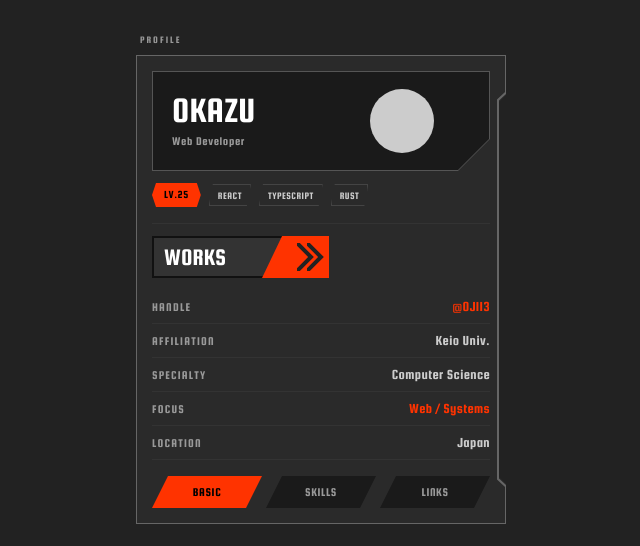
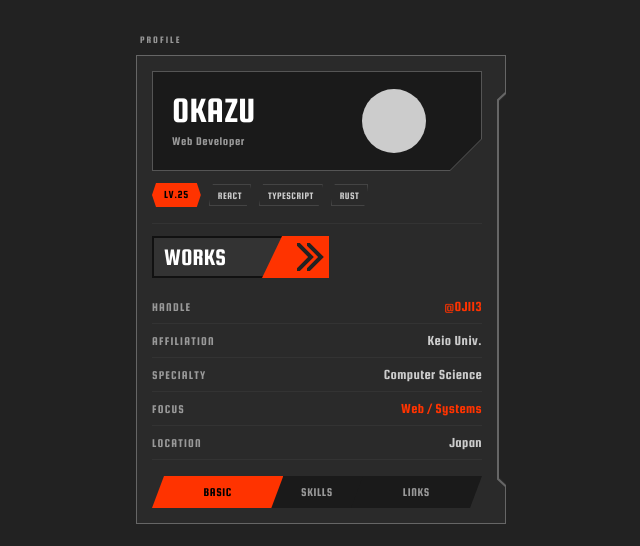
Before and after one commit to OJII3/ojii3.dev, a React (Vite) app: page / in a window 1280 px wide. Shown: the top 546 px of the page, without its empty margins (319-959 px from the left). Built offline with nearby package versions, Linux system fonts and the light colour scheme.

Commit message:
fix: プロフィールパネルのスタイル調整
- ノッチ分の右パディングを追加 (pr-6)
- タブ間の距離を縮小 (clipPath角度縮小 + 負マージンで重ね合わせ)

```diff
--- a/src/components/profile-panel.tsx
+++ b/src/components/profile-panel.tsx
@@ -104,7 +104,7 @@ export function ProfilePanel() {
               "polygon(0 0, 100% 0, 100% 40px, calc(100% - 8px) 48px, calc(100% - 8px) calc(100% - 48px), 100% calc(100% - 40px), 100% 100%, 0 100%)",
           }}
         >
-          <div className="p-4 pb-4">
+          <div className="p-4 pr-6 pb-4">
             {/* Name & Avatar area */}
             <div
               className="relative h-[100px] w-full"
@@ -166,20 +166,20 @@ export function ProfilePanel() {
             </div>
 
             {/* Tab bar */}
-            <div className="flex gap-1 mt-4">
-              {TABS.map((tab) => (
+            <div className="flex mt-4">
+              {TABS.map((tab, i) => (
                 <button
                   key={tab}
                   type="button"
                   onClick={() => setActiveTab(tab)}
-                  className={`flex-1 h-[32px] text-[12px] font-squada tracking-wider transition-colors ${
+                  className={`flex-1 h-[32px] text-[12px] font-squada tracking-wider transition-colors ${i > 0 ? "-ml-8" : ""} ${
                     activeTab === tab
-                      ? "bg-accent text-text-on-accent"
+                      ? "bg-accent text-text-on-accent z-10"
                       : "bg-bg-dark text-muted-light hover:text-text-sub"
                   }`}
                   style={{
                     clipPath:
-                      "polygon(16px 0, 100% 0, calc(100% - 16px) 100%, 0 100%)",
+                      "polygon(12px 0, 100% 0, calc(100% - 12px) 100%, 0 100%)",
                   }}
                 >
                   {tab}
```
